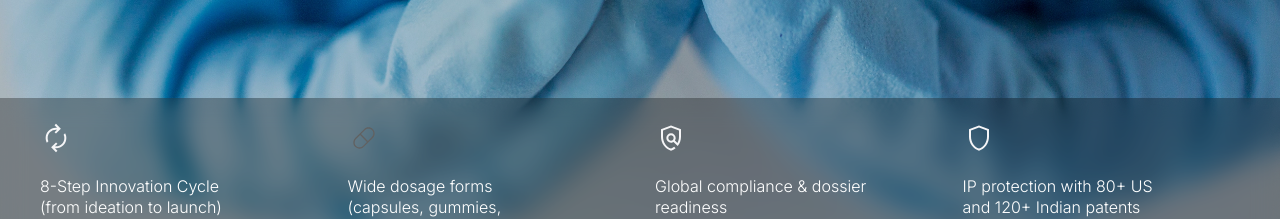
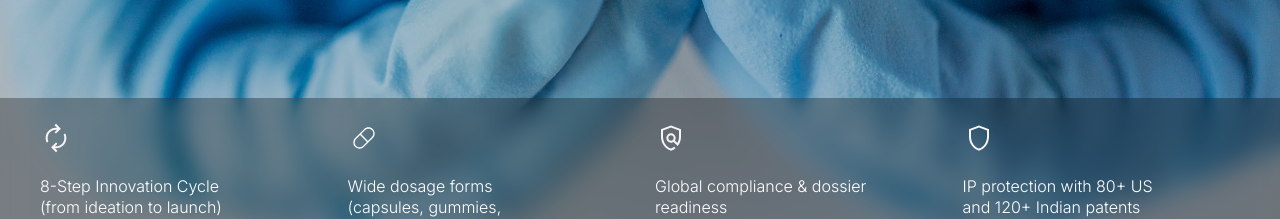
Before and after one commit to Stuvio-Digital/laila-nutra, a Next.js app: page / in a window 1280 px wide. Shown: the part 4000-4219 px from the top of the page. Built offline with nearby package versions, Linux system fonts and the light colour scheme.

Commit message:
feat: implement home page layout with product and service sections and add pill icon asset

```diff
--- a/app/home/page.tsx
+++ b/app/home/page.tsx
@@ -29,7 +29,7 @@ const carouselItems = [
 
 const overlayBannerItems = [
   { iconSrc: '/icons/autorenew.svg', text: '8-Step Innovation Cycle (from ideation to launch)' },
-  { iconSrc: '/icons/pill.svg', text: 'Wide dosage forms (capsules, gummies, effervescents, sprays, topicals)' },
+  { iconSrc: '/icons/pill_white.svg', text: 'Wide dosage forms (capsules, gummies, effervescents, sprays, topicals)' },
   { iconSrc: '/icons/policy.svg', text: 'Global compliance & dossier readiness' },
   { iconSrc: '/icons/shield.svg', text: 'IP protection with 80+ US and 120+ Indian patents' }
 ];
```
Also changed, not shown: public/icons/pill_white.svg (added).
